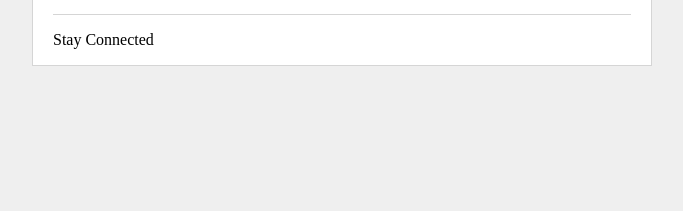
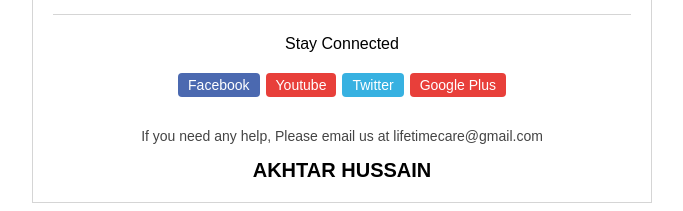
Before and after one commit to akhtar02/html-mail-templates, a plain HTML site: page templete 03/index.html in a window 1280 px wide. Shown: the part 1088-1299 px from the top of the page, without its empty margins (298-981 px from the left). Before the commit the page ends 1162 px from the top, so only its background shows below. Drawn offline with Linux system fonts and the light colour scheme.

Commit message:
templete 03

```diff
--- a/templete 03/index.html
+++ b/templete 03/index.html
@@ -5,7 +5,7 @@
     <meta name="viewport" content="width=device-width, initial-scale=1.0">
 
 </head>
-<body style="background-color: #efefef;">
+<body>
 
     <table border="0" cellpadding = "0" cellspacing="0" style="max-width: 620px; width: 100%; border: 1px solid #d5d5d5;" align="center">
         <tr>
@@ -75,7 +75,7 @@
         <tr>
             <td align="center" valign = "top">
                 <table border="0" cellpadding = "0" cellspacing = "0" style="width: 100%;
-                background-color: #ffffff; padding: 0px 20px;">
+                background-color: #ffffff; padding: 0px 20px; 30px">
                     <tr>
                         <td>
                             <div style="display: block; width: 100%; height: 1px; background-color: #d5d5d5;">
@@ -84,8 +84,27 @@
                         </td>
                     </tr>
                     <tr>
-                        <td>
-                            <p>Stay Connected</p>
+                        <td align="center" valign = "middle">
+                            <p style = "font-size: 16px; font-family: sans-serif; color: #000; margin: 20px 0px;">Stay Connected</p>
+                        </td>
+                    </tr>
+                    <tr>
+                        <td align="center" valigin = "middle">
+                            <a href="" style="display: inline-block; font-size: 14px; color: #ffffff; background-color: #4b69b0; padding: 4px 10px;
+                            text-decoration: none; border-radius: 4px; margin: 0px 1px 6px 1px; font-family: sans-serif;">Facebook</a>
+                            <a href="" style="display: inline-block; font-size: 14px; color: #ffffff; background-color: #e83f3a; padding: 4px 10px;
+                            text-decoration: none; border-radius: 4px; margin: 0px 1px 6px 1px; font-family: sans-serif;">Youtube</a>
+                            <a href="" style="display: inline-block; font-size: 14px; color: #ffffff; background-color: #37b1e1; padding: 4px 10px;
+                            text-decoration: none; border-radius: 4px; margin: 0px 1px 6px 1px; font-family: sans-serif; ">Twitter</a>
+                            <a href="" style="display: inline-block; font-size: 14px; color: #ffffff; background-color: #e83f3a; padding: 4px 10px;
+                            text-decoration: none; border-radius: 4px; margin: 0px 1px 6px 1px; font-family: sans-serif;"> Google Plus</a>
+
+                        </td>
+                    </tr>
+                    <tr>
+                        <td  align = "center" valign = "middle" >
+                            <p style="font-size: 14px; color: #444444; font-family: sans-serif; margin: 25px 0px 15px;" >If you need any help, Please email us at lifetimecare@gmail.com </p>
+                            <h3 style="font-size: 20px; color: #000000; font-family: sans-serif; margin: 0px; margin-bottom: 20px;">AKHTAR HUSSAIN</h3>
                         </td>
                     </tr>
                 </table>
```
